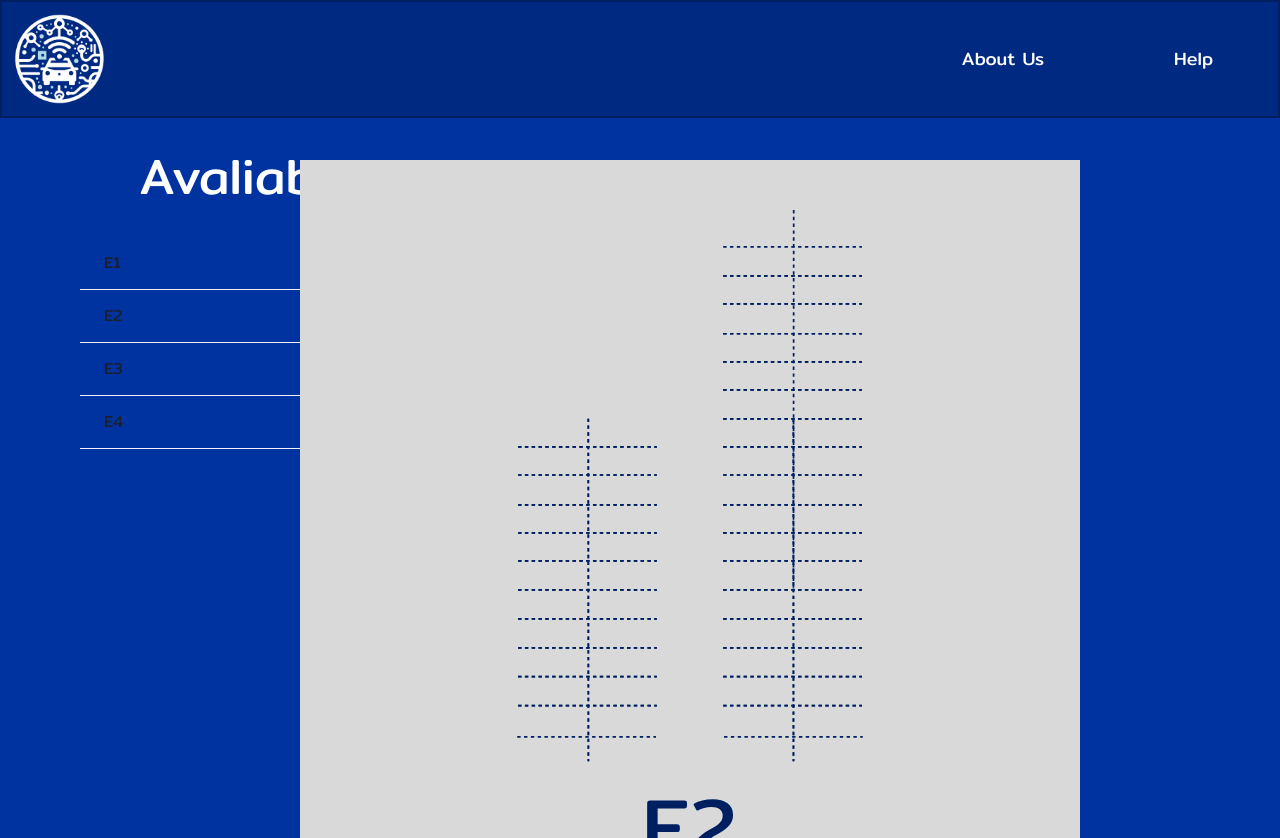
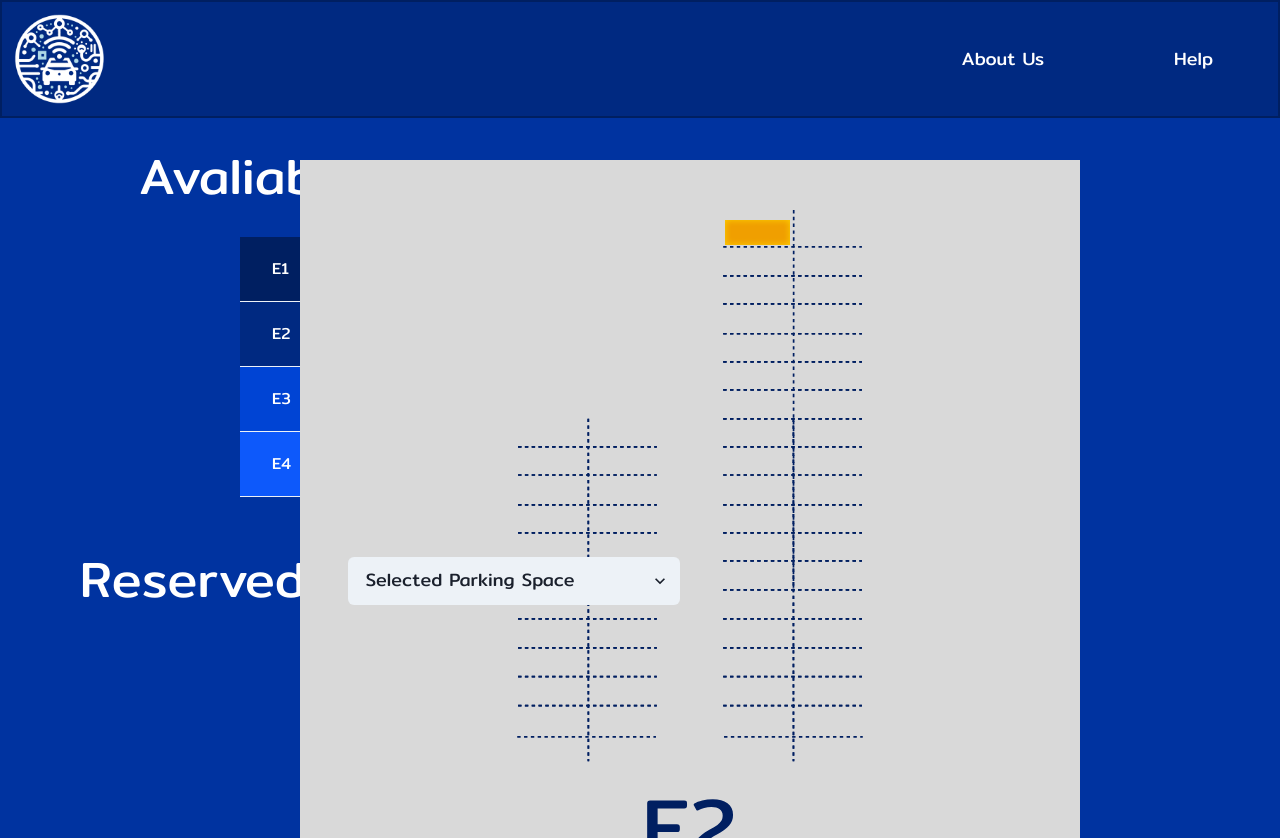
Before and after one commit to Kirill-Makienko-Tkachenko/FRONT-ParkInTec, a React (Vite) app: page /dashboard in a window 1280 px wide. Built offline with nearby package versions, Linux system fonts and the light colour scheme.

Commit message:
hice magia negra

```diff
--- a/src/theme.jsx
+++ b/src/theme.jsx
@@ -4,8 +4,11 @@ import { extendTheme } from "@chakra-ui/react";
 const theme = extendTheme({
   colors: {
     brand: {
-      50: "#0033A0", //Azul oscuro
-      100: "#001F61", //Azul Tec
+      50: "#0033A0", //Azul Tec
+      100: "#001F61", //Azul Rey
+      101: "#002981", //Azul oscuro
+      102: "#0044D4", //Azul normal
+      103: "#0D59FB", //Azul claro
       500: "#FF8D32", //Amarillo
       1000: "#E4060C", //Rojo
       2000: "#00928C", //Verde
--- a/src/ui/Pages/DashboardPage.jsx
+++ b/src/ui/Pages/DashboardPage.jsx
@@ -1,5 +1,5 @@
 // eslint-disable-next-line no-unused-vars
-import React from "react";
+import React, { useState, useEffect } from "react";
 import Header from "../components/Header";
 import {
   Text,
@@ -15,15 +15,43 @@ import {
   Td,
   TableCaption,
   TableContainer,
+  Flex,
 } from "@chakra-ui/react";
 import ParkingSpace from "../components/ParkingSpace";
 
 function Dashboard() {
+  const [selectedValue, setSelectedValue] = useState(0);
+
+  const handleSelectChange = (event) => {
+    setSelectedValue(event.target.value);
+    console.log(selectedValue);
+  };
+
+  const [selectedSpaceNumber, setSelectedSpaceNumber] = useState(null);
+  const [startTime, setStartTime] = useState(null);
+  const [elapsedTime, setElapsedTime] = useState(0);
+
+  useEffect(() => {
+    let interval;
+    if (startTime) {
+      interval = setInterval(() => {
+        setElapsedTime(Math.floor((Date.now() - startTime) / 1000)); // Update every second
+      }, 1000);
+    }
+
+    return () => clearInterval(interval); // Clear interval on unmount
+  }, [startTime]);
+
+  const handleSpaceSelect = (number) => {
+    setSelectedSpaceNumber(number);
+    setStartTime(Date.now()); // Start the timer
+  };
+
   return (
     <>
       <Header />
       <Box bg="brand.50" width="100vw" height="90vh">
-        <ParkingSpace />
+
 
         <Box width="30vw" marginStart={20}>
           <Text
@@ -39,29 +67,42 @@ function Dashboard() {
 
           <br />
 
-          <TableContainer>
-            <Table variant="simple">
+          <TableContainer marginStart={40}>
+            <Table variant="simple" w={"70%"} size="lg">
               <Tbody>
                 <Tr>
-                  <Td>E1</Td>
+                  <Td background={"brand.100"} color={"white"}>
+                    E1
+                  </Td>
                   <Td background={"brand.1000"}></Td>
                 </Tr>
                 <Tr>
-                  <Td>E2</Td>
+                  <Td background={"brand.101"} color={"white"}>
+                    E2
+                  </Td>
                   <Td background={"brand.500"}></Td>
                 </Tr>
                 <Tr>
-                  <Td>E3</Td>
+                  <Td background={"brand.102"} color={"white"}>
+                    E3
+                  </Td>
                   <Td background={"brand.2000"}></Td>
                 </Tr>
                 <Tr>
-                  <Td>E4</Td>
+                  <Td background={"brand.103"} color={"white"}>
+                    E4
+                  </Td>
                   <Td background={"brand.2000"}></Td>
                 </Tr>
               </Tbody>
             </Table>
           </TableContainer>
         </Box>
+        <br />
+
+        <ParkingSpace id={selectedValue} onSelect={handleSpaceSelect}/>
+
+
       </Box>
     </>
   );
--- a/src/ui/components/ParkingSpace.jsx
+++ b/src/ui/components/ParkingSpace.jsx
@@ -1,5 +1,5 @@
 import React, { useState, useEffect } from "react";
-import { Box, Image } from "@chakra-ui/react";
+import { Box, Image, Text, Select, Flex } from "@chakra-ui/react";
 import Cuadricula from "../../assets/Group 1.svg";
 import CarVector from "../../assets/noun-car-top-view-3914609 5.svg"; // Unused in this snippet
 import ParkSelector from "../../assets/Rectangle 18.png";
@@ -43,9 +43,46 @@ const ParkingSpace = ({ id, status, onSelect }) => {
 
   const [selectedSpace, setSelectedSpace] = useState(null); // Track the currently selected space
 
+  const [numberSpace, setNumberSpace] = useState(null); // Track the currently selected space number
+
   const [carPositions, setCarPositions] = useState(
     new Array(spacePositions.length).fill(false)
   );
+
+  useEffect(() => {
+    // Handle ID to auto-select a space
+    if (typeof id === 'number' && id >= 0 && id <= 44) {
+      let col, index;
+      if (id < 19) {
+        col = "firstCol";
+        index = id;
+      } else if (id < 38) {
+        col = "secondCol";
+        index = id - 19;
+      } else if (id < 44) {
+        col = "thirdCol";
+        index = id - 28;
+      } else {
+        col = "fourthCol";
+        index = id - 40;
+      }
+
+      setSelectedSpace({ col, index });
+      setNumberSpace(id);
+    }
+  }, [id]);
+
+
+  const columnNumbering = {
+    firstCol: 1,
+    secondCol: 2,
+    thirdCol: 3,
+    fourthCol: 4,
+  };
+
+  useEffect(() => {
+    console.log(numberSpace); // Log the updated numberSpace whenever it changes
+  }, [numberSpace]);
 
   /* Este codigo es en teoria para jalar posiciones de ocupado de la API, para ejemplo en clase podemos hardcodearlo
 
@@ -74,16 +111,22 @@ const ParkingSpace = ({ id, status, onSelect }) => {
     // If there's a car in this space, do not proceed
     return;
   }
-    if (selectedSpace === null) {
-      // If no space is currently selected, set the clicked space as selected
-      setSelectedSpace({ col, index });
-    } else if (selectedSpace.col === col && selectedSpace.index === index) {
-      // If the clicked space is already selected, deselect it
-      setSelectedSpace(null);
-    } else {
-      // If a different space is clicked, deselect the previous one and select the new one
-      setSelectedSpace({ col, index });
+
+  let spaceNumber;
+  if (col === "firstCol") {
+    spaceNumber = index * 1;
+  } else if (col === "secondCol") {
+    spaceNumber = index + 19;
+  } else if (col === "thirdCol") {
+    spaceNumber = (index - 7) + 28;
+  } else if (col === "fourthCol") {
+    spaceNumber = (index - 7) + 40;
   }
+
+  setNumberSpace(spaceNumber);
+
+  const isSelected = selectedSpace?.col === col && selectedSpace?.index === index;
+  setSelectedSpace(isSelected ? null : { col, index });
 };
 
   const [selectedSpaces, setSelectedSpaces] = useState({
@@ -94,6 +137,7 @@ const ParkingSpace = ({ id, status, onSelect }) => {
   });
 
   return (
+    <>
     <Box>
       {spacePositions.map((topPosition, index) => (
         <Box
@@ -182,6 +226,33 @@ const ParkingSpace = ({ id, status, onSelect }) => {
         padding={"50px"}
       />
     </Box>
+    <Flex align="center" justify="center" marginStart={20} maxW={600}>
+    <Text
+      fontSize={50}
+      textAlign="center"
+      pt={5}
+      color="white"
+      fontFamily="theme.fonts.body"
+      fontWeight="bold"
+    >
+      Reserved:
+    </Text>
+    <Select
+
+      placeholder="Selected Parking Space"
+      size="lg"
+      mt={6}
+      paddingStart={8}
+      variant="filled"
+    >
+      {[...Array(44).keys()].map((num) => (
+        <option key={num + 1} value={num + 1}>
+          {num + 1}
+        </option>
+      ))}
+    </Select>
+  </Flex>
+  </>
   );
 };
 
```
Lines whose indentation alone changed are shown as unchanged.
